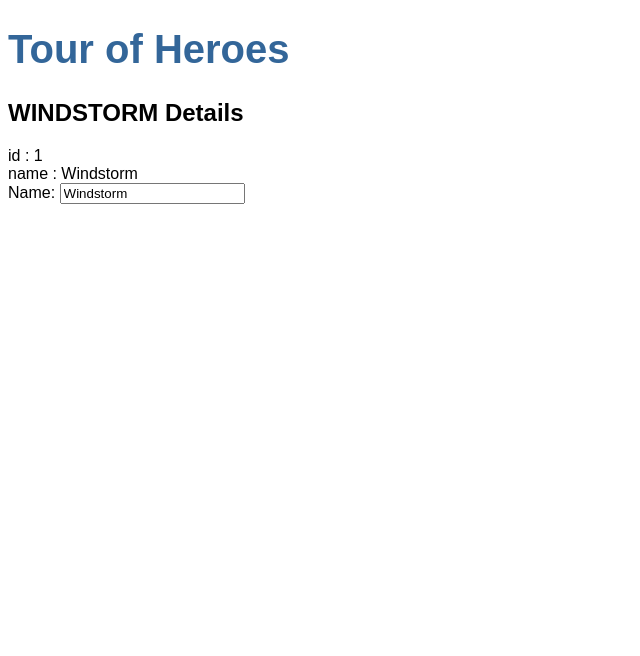
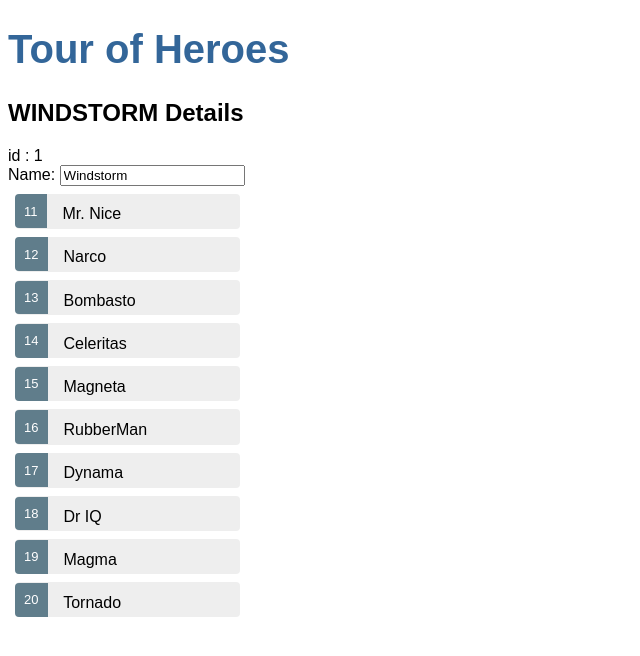
Before and after one commit to saepulloh/test-ng7, an Angular app: page / in a window 1280 px wide. Shown: the top 656 px of the page, without its empty margins (0-640 px from the left). Built offline with nearby package versions, Linux system fonts and the light colour scheme.

Commit message:
menampilkan list

```diff
--- a/src/app/heroes/heroes.component.css
+++ b/src/app/heroes/heroes.component.css
@@ -0,0 +1,48 @@
+/* HeroesComponent's private CSS styles */
+.selected {
+    background-color: #CFD8DC !important;
+    color: white;
+  }
+  .heroes {
+    margin: 0 0 2em 0;
+    list-style-type: none;
+    padding: 0;
+    width: 15em;
+  }
+  .heroes li {
+    cursor: pointer;
+    position: relative;
+    left: 0;
+    background-color: #EEE;
+    margin: .5em;
+    padding: .3em 0;
+    height: 1.6em;
+    border-radius: 4px;
+  }
+  .heroes li.selected:hover {
+    background-color: #BBD8DC !important;
+    color: white;
+  }
+  .heroes li:hover {
+    color: #607D8B;
+    background-color: #DDD;
+    left: .1em;
+  }
+  .heroes .text {
+    position: relative;
+    top: -3px;
+  }
+  .heroes .badge {
+    display: inline-block;
+    font-size: small;
+    color: white;
+    padding: 0.8em 0.7em 0 0.7em;
+    background-color: #607D8B;
+    line-height: 1em;
+    position: relative;
+    left: -1px;
+    top: -4px;
+    height: 1.8em;
+    margin-right: .8em;
+    border-radius: 4px 0 0 4px;
+  }
--- a/src/app/heroes/heroes.component.html
+++ b/src/app/heroes/heroes.component.html
@@ -1,9 +1,13 @@
 <h2>{{hero.name | uppercase}} Details</h2>
 <div><span>id : </span>{{hero.id}}</div>
-<div><span>name : </span>{{hero.name}}</div>
-
 <div>
   <label>Name:
     <input [(ngModel)]="hero.name" placeholder="name">
   </label>
 </div>
+
+<ul class="heroes">
+  <li *ngFor="let hero of heroes">
+    <span class="badge">{{hero.id}}</span> {{hero.name}}
+  </li>
+</ul>
--- a/src/app/heroes/heroes.component.ts
+++ b/src/app/heroes/heroes.component.ts
@@ -1,5 +1,6 @@
 import { Component, OnInit } from '@angular/core';
 import { Hero } from '../hero';
+import { HEROES } from '../mock-heroes';
 
 @Component({
   selector: 'app-heroes',
@@ -11,6 +12,7 @@ export class HeroesComponent implements OnInit {
     id: 1,
     name: 'Windstorm'
   }
+  heroes = HEROES;
 
   constructor() { }
 
--- /dev/null
+++ b/src/app/mock-heroes.ts
@@ -0,0 +1,14 @@
+import { Hero } from './hero';
+
+export const HEROES: Hero[] = [
+    { id: 11, name: 'Mr. Nice' },
+    { id: 12, name: 'Narco' },
+    { id: 13, name: 'Bombasto' },
+    { id: 14, name: 'Celeritas' },
+    { id: 15, name: 'Magneta' },
+    { id: 16, name: 'RubberMan' },
+    { id: 17, name: 'Dynama' },
+    { id: 18, name: 'Dr IQ' },
+    { id: 19, name: 'Magma' },
+    { id: 20, name: 'Tornado' }
+];
```
